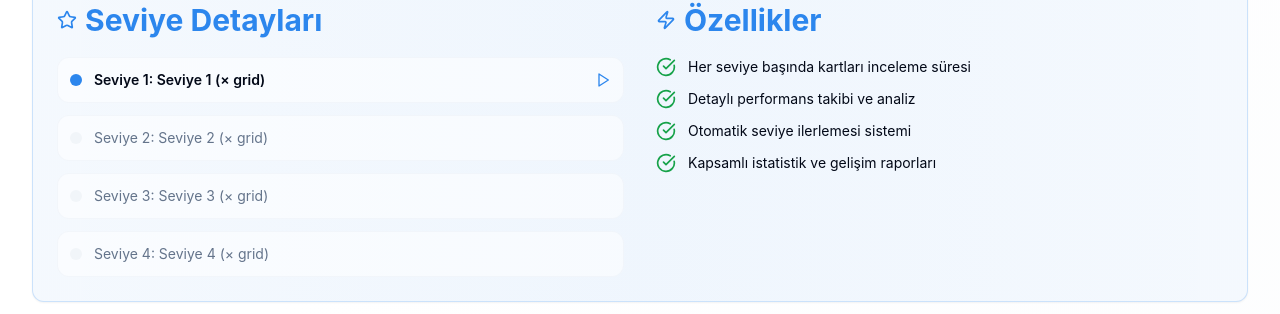
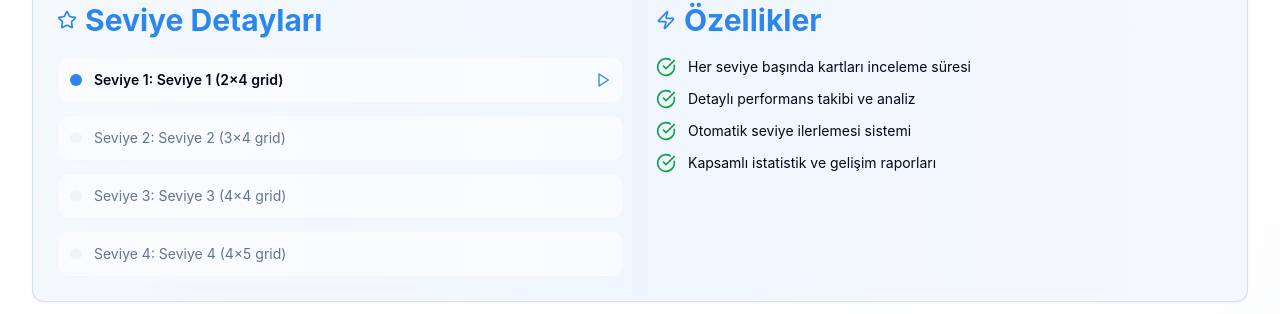
Before and after one commit to Nadirmermer/PsikoEgzersiz, a React (Vite) app: page / in a window 1280 px wide. Shown: the part 1494-1808 px from the top of the page. Built offline with nearby package versions, Linux system fonts and the light colour scheme.

Commit message:
Fix: Resolve MemoryGameLevel type errors
The code was updated to fix the errors related to the `rows` and `cols` properties not existing on the `MemoryGameLevel` type in `src/pages/EgzersizlerSayfasi.tsx`.

```diff
--- a/src/pages/EgzersizlerSayfasi.tsx
+++ b/src/pages/EgzersizlerSayfasi.tsx
@@ -295,7 +295,7 @@ const EgzersizlerSayfasi: React.FC<EgzersizlerSayfasiProps> = ({ onMemoryGameSta
                   <div key={index} className="flex items-center gap-3 p-3 rounded-lg bg-background/50 border border-border/30">
                     <div className={`w-3 h-3 rounded-full ${index < currentLevel - 1 ? 'bg-success' : index === currentLevel - 1 ? 'bg-primary' : 'bg-muted'}`} />
                     <span className={`text-sm ${index < currentLevel ? 'font-semibold' : 'text-muted-foreground'}`}>
-                      Seviye {index + 1}: {level.name} ({level.rows}×{level.cols} grid)
+                      Seviye {index + 1}: {level.name} ({level.gridSize.rows}×{level.gridSize.cols} grid)
                     </span>
                     {index < currentLevel - 1 && <CheckCircle className="w-4 h-4 text-success ml-auto" />}
                     {index === currentLevel - 1 && <Play className="w-4 h-4 text-primary ml-auto" />}
```
